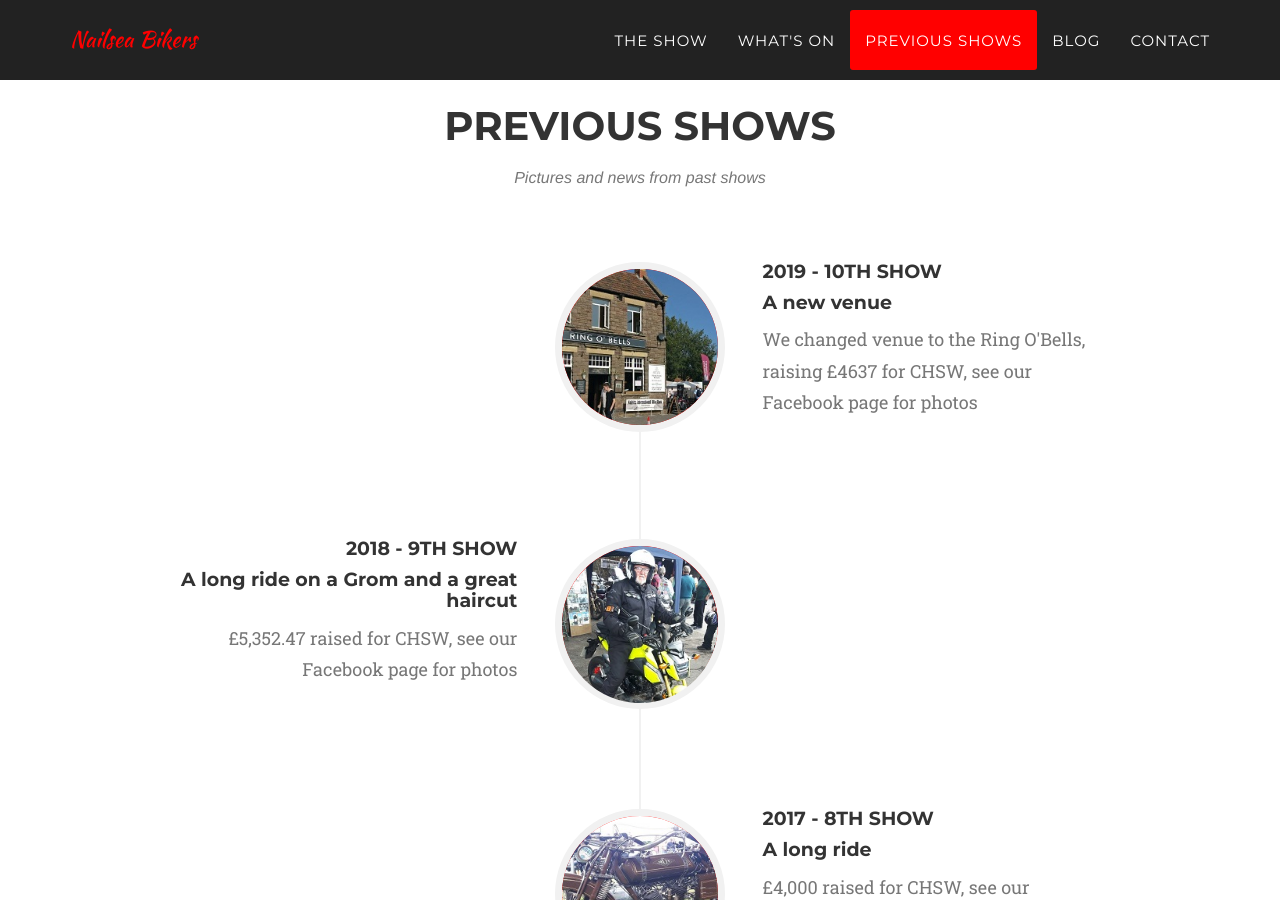
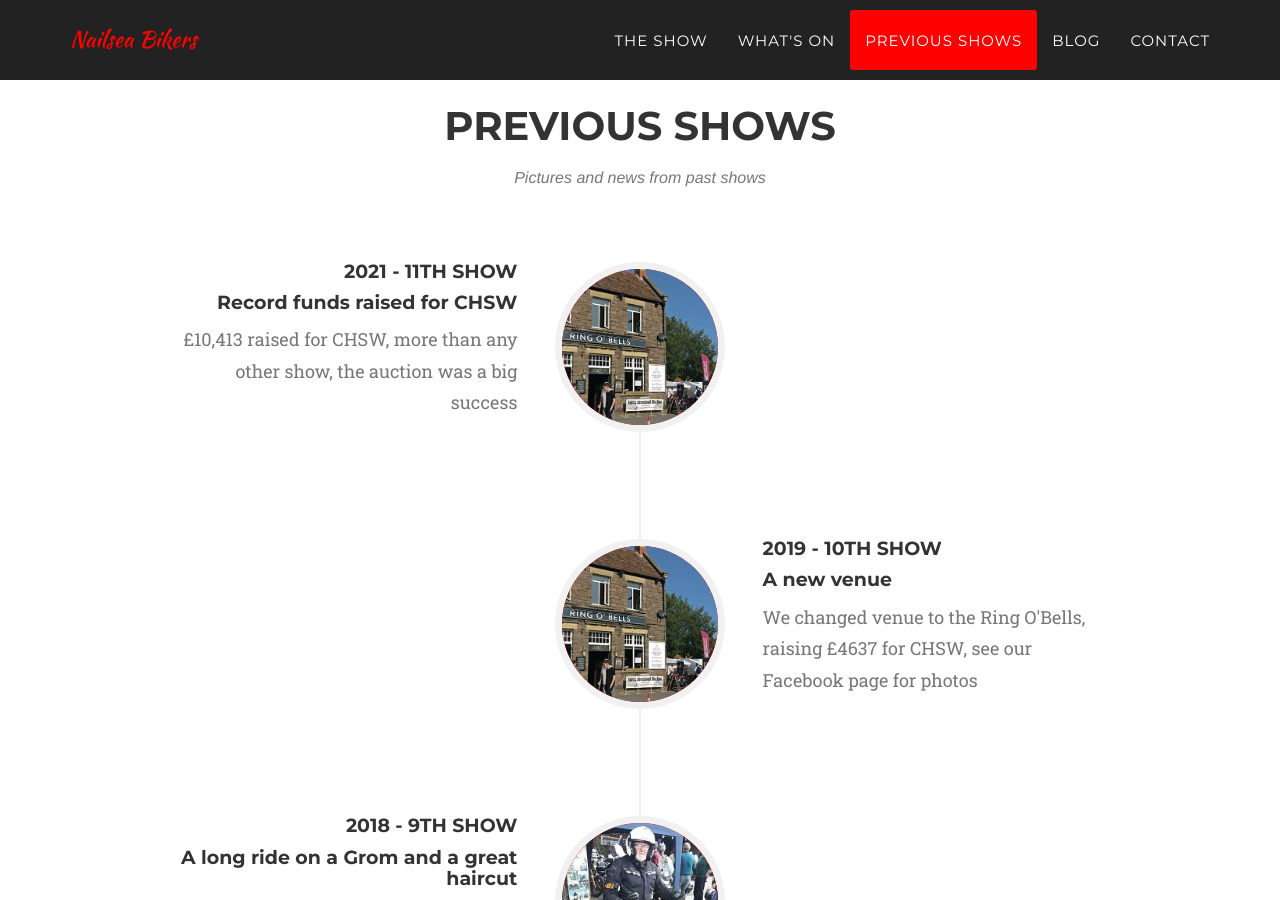
Before and after one commit to nailsea-bikers/nailsea-bikers.github.io, a Jekyll site: the page built from index.html, in a window 1280 px wide and 900 px high, scrolled down 3055 px. Built offline with Jekyll 4.4.1, drawn with Linux system fonts in a browser that asks for light colours; some web fonts are replaced; comment, search, counter and statistics services are not loaded.

Commit message:
Update programme and previous

```diff
--- a/_includes/previous.html
+++ b/_includes/previous.html
@@ -10,6 +10,20 @@
             <div class="row">
                 <div class="col-lg-12">
                     <ul class="timeline">
+                       <li>
+                            <div class="timeline-image">
+                                <img class="img-circle img-responsive" src="img/about/5.jpg" alt="">
+                            </div>
+                            <div class="timeline-panel">
+                                <div class="timeline-heading">
+                                    <h4>2021 - 11th Show</h4>
+                                    <h4 class="subheading">Record funds raised for CHSW</h4>
+                                </div>
+                                <div class="timeline-body">
+                                    <p class="text-muted">£10,413 raised for CHSW, more than any other show, the auction was a big success</p>
+                                </div>
+                            </div>
+                        </li>
                         <li class="timeline-inverted">
                             <div class="timeline-image">
                                 <img class="img-circle img-responsive" src="img/about/5.jpg" alt="">
--- a/_posts/2022-05-08-programme-2022.markdown
+++ b/_posts/2022-05-08-programme-2022.markdown
@@ -16,7 +16,7 @@
 
 **11:00AM** 51 Degrees - A Bristol based five piece rock band providing high energy covers to get the crowd pumped.
 
-**12:30PM** The Factory – Four piece band of experienced musicians from North Somerset playing some of your favorite rock, blues and pop covers.
+**12:30PM** Craig Shaw – Accomplished Blues musician and singer accompanied on drums by our very own Pete Scadding.
 
 **1:30PM** CHSW - a short Summary on the Charity.
 
```
